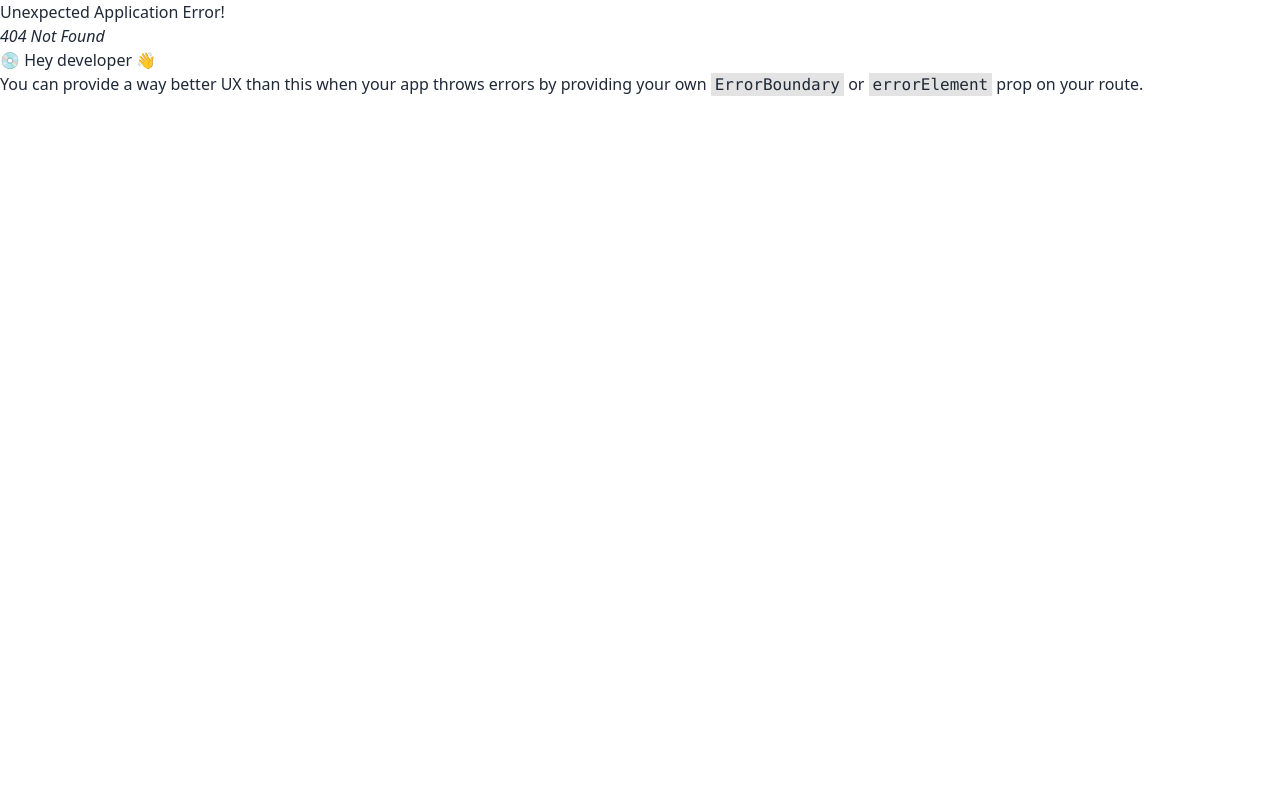
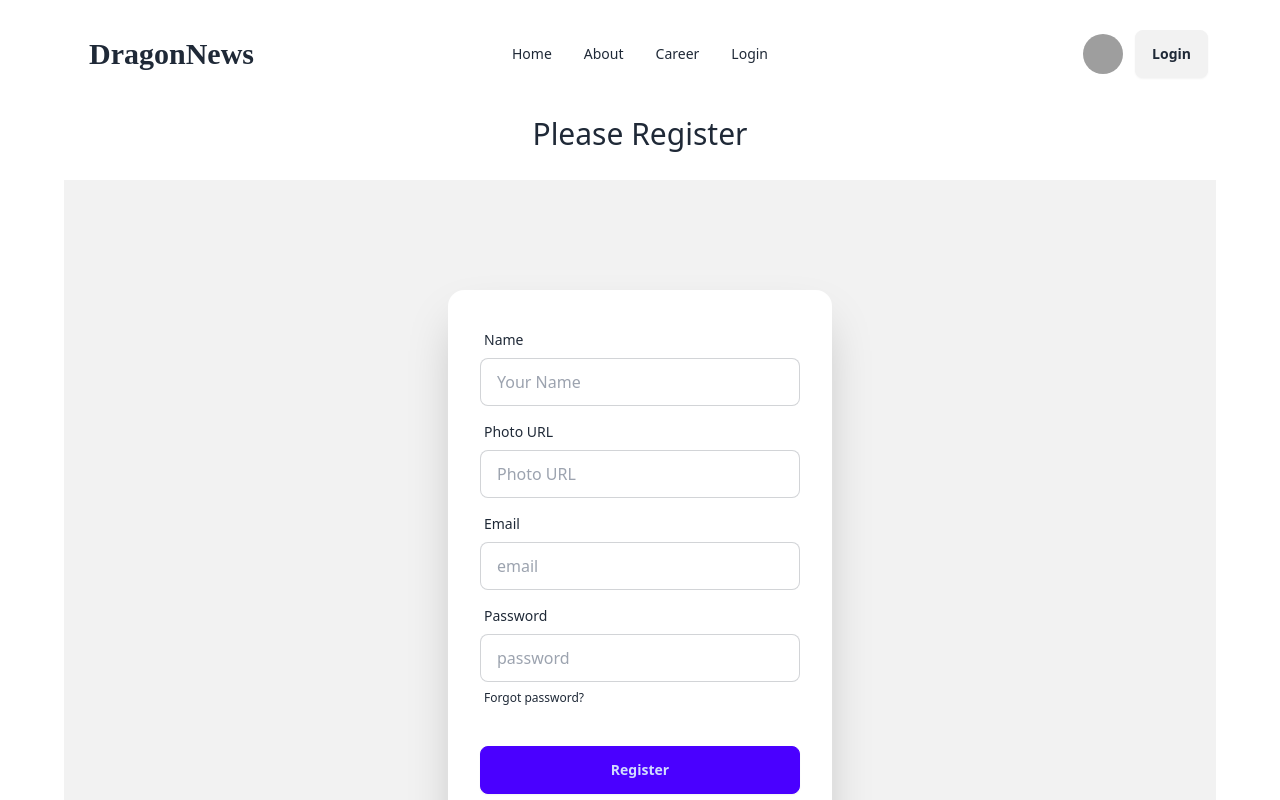
Before and after one commit to Sultana-Razia/react-dragon-news-auth, a React (Vite) app: page /register in a window 1280 px wide. Before the commit this address had no page. Shown: the top 800 px of the page. Built offline with nearby package versions, Linux system fonts and the light colour scheme; grey boxes are pictures that could not be loaded; a web font is replaced by a local one.

Commit message:
Register page with form data to collect data

```diff
--- /dev/null
+++ b/src/pages/Login/Login.jsx
@@ -0,0 +1,49 @@
+import { Link } from "react-router-dom";
+import Navbar from "../Shared/Navbar/Navbar";
+
+
+const Login = () => {
+
+    const handleLogin = e => {
+        e.preventDefault();
+        // const email = e.target.email.value;
+        console.log(e.currentTarget);
+        const form = new FormData(e.currentTarget);
+        console.log(form.get('email'));
+        console.log(form.get('password'));
+    }
+
+    return (
+        <div>
+            <Navbar></Navbar>
+            <h2 className="text-center text-3xl my-7">Please Login</h2>
+            <div className="hero bg-base-200 min-h-screen">
+                <div className="card bg-base-100 w-full max-w-sm shrink-0 shadow-2xl">
+                    <form onSubmit={handleLogin} className="card-body">
+                        <div className="form-control">
+                            <label className="label">
+                                <span className="label-text">Email</span>
+                            </label>
+                            <input type="email" name="email" placeholder="email" className="input input-bordered" required />
+                        </div>
+                        <div className="form-control">
+                            <label className="label">
+                                <span className="label-text">Password</span>
+                            </label>
+                            <input type="password" name="password" placeholder="password" className="input input-bordered" required />
+                            <label className="label">
+                                <a href="#" className="label-text-alt link link-hover">Forgot password?</a>
+                            </label>
+                        </div>
+                        <div className="form-control mt-6">
+                            <button className="btn btn-primary">Login</button>
+                        </div>
+                    </form>
+                    <p className="text-center mb-5">Do not have an account <Link to="/register" className="text-blue-600 font-bold">Register</Link></p>
+                </div>
+            </div>
+        </div>
+    );
+};
+
+export default Login;
--- /dev/null
+++ b/src/pages/Register/Register.jsx
@@ -0,0 +1,61 @@
+import { Link } from "react-router-dom";
+import Navbar from "../Shared/Navbar/Navbar";
+
+
+const Register = () => {
+
+    const handleRegister = e => {
+        e.preventDefault();
+        // const email = e.target.email.value;
+        console.log(e.currentTarget);
+        const form = new FormData(e.currentTarget);
+        console.log(form.get('email'));
+        console.log(form.get('password'));
+    }
+
+    return (
+        <div>
+            <Navbar></Navbar>
+            <h2 className="text-center text-3xl my-7">Please Register</h2>
+            <div className="hero bg-base-200 min-h-screen">
+                <div className="card bg-base-100 w-full max-w-sm shrink-0 shadow-2xl">
+                    <form onSubmit={handleRegister} className="card-body">
+                        <div className="form-control">
+                            <label className="label">
+                                <span className="label-text">Name</span>
+                            </label>
+                            <input type="text" name="name" placeholder="Your Name" className="input input-bordered" required />
+                        </div>
+                        <div className="form-control">
+                            <label className="label">
+                                <span className="label-text">Photo URL</span>
+                            </label>
+                            <input type="text" name="photo" placeholder="Photo URL" className="input input-bordered" required />
+                        </div>
+                        <div className="form-control">
+                            <label className="label">
+                                <span className="label-text">Email</span>
+                            </label>
+                            <input type="email" name="email" placeholder="email" className="input input-bordered" required />
+                        </div>
+                        <div className="form-control">
+                            <label className="label">
+                                <span className="label-text">Password</span>
+                            </label>
+                            <input type="password" name="password" placeholder="password" className="input input-bordered" required />
+                            <label className="label">
+                                <a href="#" className="label-text-alt link link-hover">Forgot password?</a>
+                            </label>
+                        </div>
+                        <div className="form-control mt-6">
+                            <button className="btn btn-primary">Register</button>
+                        </div>
+                    </form>
+                    <p className="text-center mb-5">Already have an account? <Link to="/login" className="text-blue-600 font-bold">Login</Link></p>
+                </div>
+            </div>
+        </div>
+    );
+};
+
+export default Register;
--- a/src/pages/Shared/Navbar/Navbar.jsx
+++ b/src/pages/Shared/Navbar/Navbar.jsx
@@ -7,6 +7,7 @@
         <li><NavLink to='/'>Home</NavLink></li>
         <li><NavLink to='/about'>About</NavLink></li>
         <li><NavLink to='/career'>Career</NavLink></li>
+        <li><NavLink to='/login'>Login</NavLink></li>
     </>
 
     return (
@@ -48,7 +49,7 @@
                             src="https://img.daisyui.com/images/stock/photo-1534528741775-53994a69daeb.webp" />
                     </div>
                 </div>
-                <Link>
+                <Link to="/login">
                     <button className="btn">Login</button>
                 </Link>
             </div>
```
Also changed, not shown: src/routes/Routes.jsx (+10 -0 lines).
